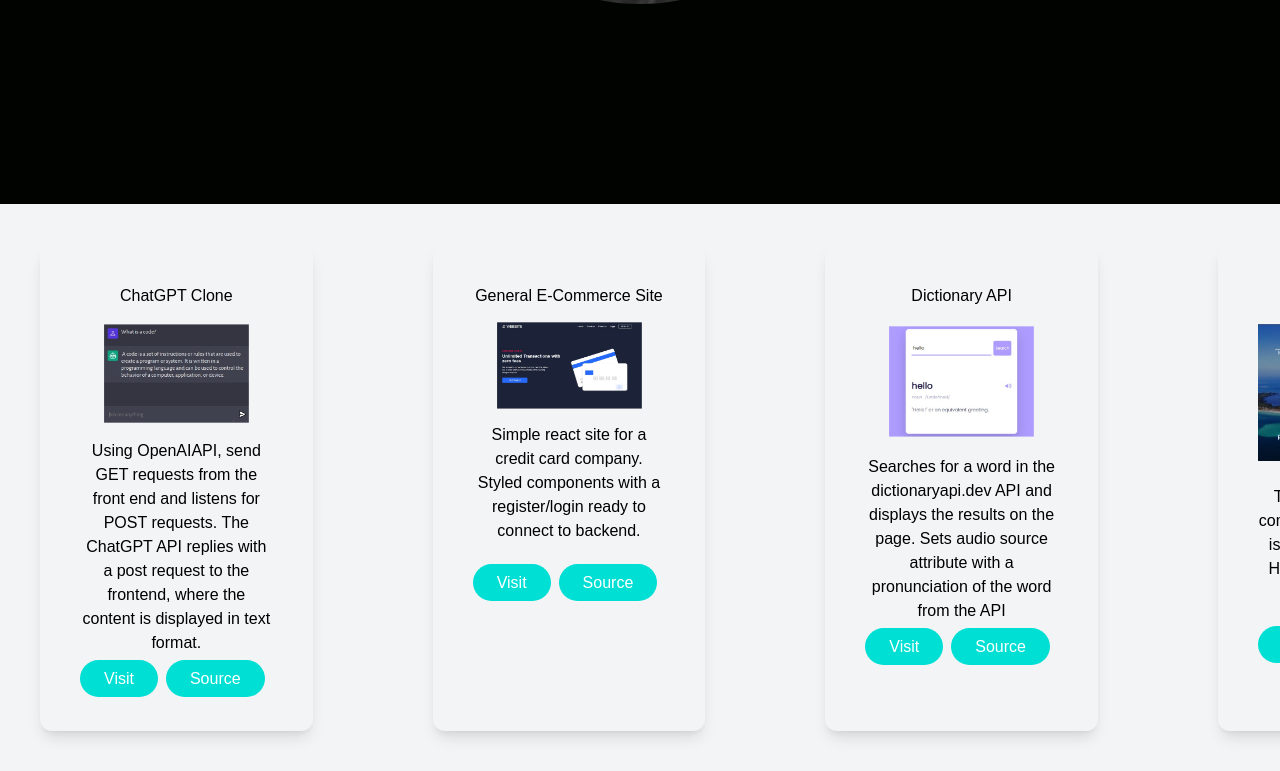
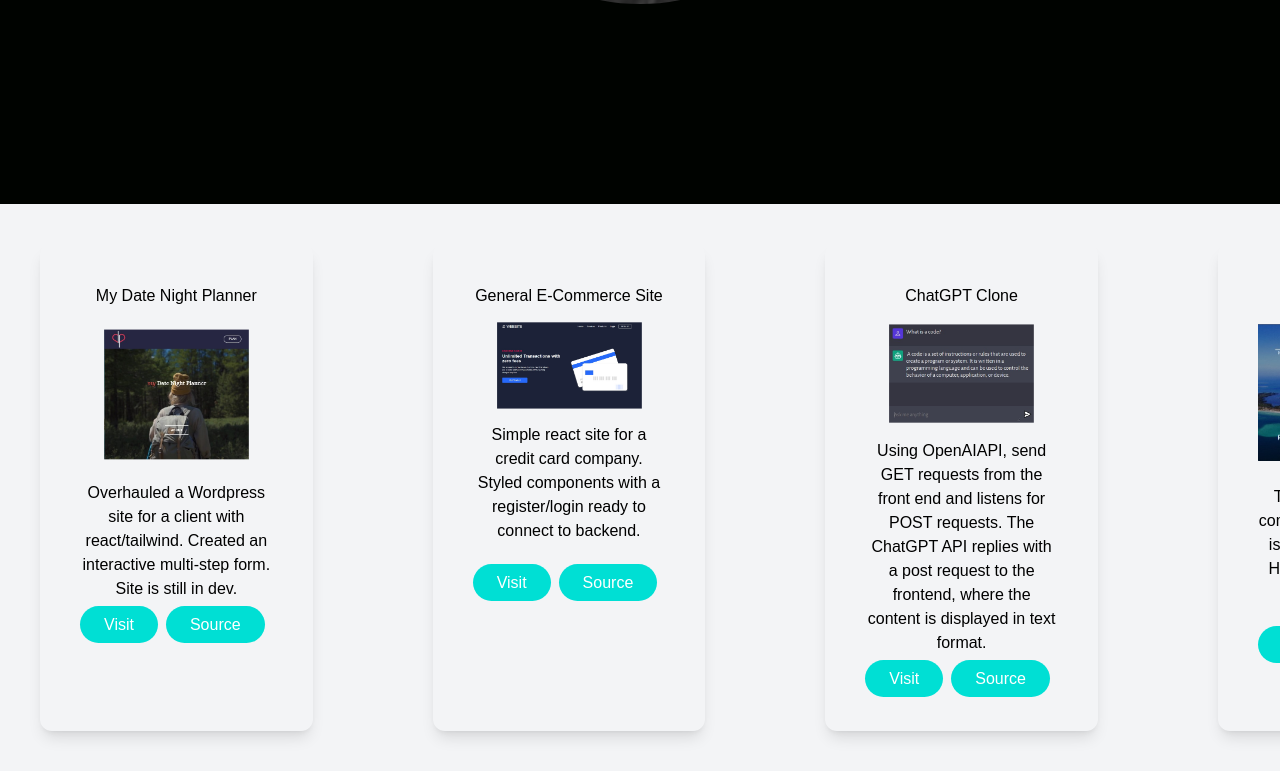
Before and after one commit to pie4fools/portfolioreacttailwind, a React (Create React App) app: page / in a window 1280 px wide. Shown: the part 2003-2774 px from the top of the page. Built offline with nearby package versions, Linux system fonts and the light colour scheme; the HTML template or start-up script is replaced by a standard one.

Commit message:
Added mydatenightplanner to portfolio

```diff
--- a/src/components/Footer.jsx
+++ b/src/components/Footer.jsx
@@ -2,18 +2,18 @@ import React from 'react'
 import chatgptpic from '../pics/chatgptpic.jpg'
 import pristinecleanpic from '../pics/pristinecleanpic.jpg'
 import creditcardpic from '../pics/creditcardpic.jpg'
-import dictionaryapi from '../pics/dictionaryapi.jpg'
+import mydatenightplanner from '../pics/mydatenightplanner.jpg'
 
 const Footer = () => {
   return (
     <div className='bg-gray-100'>
         <div className='lg:flex gap-10'>
-            <div className='text-center shadow-lg p-10 rounded-xl my-10 mx-10 align-center'>
-                <h1>ChatGPT Clone</h1>
-                <img className='scale-75 align-center' src={chatgptpic} alt="Screenshot of ChatGPT Clone" />
-                <p className='pb-3'>Using OpenAIAPI, send GET requests from the front end and listens for POST requests. The ChatGPT API replies with a post request to the frontend, where the content is displayed in text format.</p>
-                <a href='https://chatgptclone-lilac.vercel.app/' target='_blank' rel='noreferrer' className='bg-[#00dfd4] w-[90px] h-[37.5px] rounded-full font-medium mt-7 mx-auto py-2.5 px-6 lg:mr-2 sm:mr-0 text-white hover:bg-black focus:ring focus:ring-grey-300 transition ease-in-out'>Visit</a>
-                <a href='https://github.com/pie4fools/chatgptclone' target='_blank' rel='noreferrer' className='bg-[#00dfd4] w-[90px] h-[37.5px] rounded-full font-medium mt-7 mx-auto py-2.5 px-6 text-white sm:mr-2 lg:mr-2 hover:bg-black focus:ring focus:ring-grey-300 transition ease-in-out'>Source</a>
+            <div className='text-center shadow-lg p-10 rounded-xl my-10 mx-10'>
+                <h1>My Date Night Planner</h1>
+                <img className='scale-75 align-center' src={mydatenightplanner} alt="Screenshot of dictionary site" />
+                <p className='pb-3'>Overhauled a Wordpress site for a client with react/tailwind. Created an interactive multi-step form. Site is still in dev.</p>
+                <a href='https://master--meek-klepon-7b9a84.netlify.app/' target='_blank' rel='noreferrer' className='bg-[#00dfd4] w-[90px] h-[37.5px] rounded-full font-medium mt-7 mx-auto py-2.5 px-6 sm:mr-0 lg:mr-2 text-white hover:bg-black focus:ring focus:ring-grey-300 transition ease-in-out'>Visit</a>
+                <a href='https://github.com/pie4fools/mydatenightplanner1' target='_blank' rel='noreferrer' className='bg-[#00dfd4] w-[90px] h-[37.5px] rounded-full font-medium mt-7 mx-auto py-2.5 px-6 text-white sm:mr-2 lg:mr-2 hover:bg-black focus:ring focus:ring-grey-300 transition ease-in-out'>Source</a>
             </div>
             <div className='text-center shadow-lg p-10 rounded-xl my-10 mx-10'>
                 <h1>General E-Commerce Site</h1>
@@ -22,12 +22,12 @@ const Footer = () => {
                 <a href='https://master--beautiful-zuccutto-11d061.netlify.app/' target='_blank' rel='noreferrer' className='bg-[#00dfd4] w-[90px] h-[37.5px] rounded-full font-medium mt-7 mx-auto py-2.5 px-6 sm:mr-0 lg:mr-2 text-white hover:bg-black focus:ring focus:ring-grey-300 transition ease-in-out'>Visit</a>
                 <a href='https://github.com/pie4fools/react-website-v2' target='_blank' rel='noreferrer' className='bg-[#00dfd4] w-[90px] h-[37.5px] rounded-full font-medium mt-7 mx-auto py-2.5 px-6 text-white sm:mr-2 lg:mr-2 hover:bg-black focus:ring focus:ring-grey-300 transition ease-in-out'>Source</a>
             </div>
-            <div className='text-center shadow-lg p-10 rounded-xl my-10 mx-10'>
-                <h1>Dictionary API</h1>
-                <img className='scale-75 align-center' src={dictionaryapi} alt="Screenshot of dictionary site" />
-                <p className='pb-3'>Searches for a word in the dictionaryapi.dev API and displays the results on the page. Sets audio source attribute with a pronunciation of the word from the API</p>
-                <a href='https://master--chipper-salmiakki-0518f5.netlify.app/' target='_blank' rel='noreferrer' className='bg-[#00dfd4] w-[90px] h-[37.5px] rounded-full font-medium mt-7 mx-auto py-2.5 px-6 sm:mr-0 lg:mr-2 text-white hover:bg-black focus:ring focus:ring-grey-300 transition ease-in-out'>Visit</a>
-                <a href='https://github.com/pie4fools/dictionaryapi' target='_blank' rel='noreferrer' className='bg-[#00dfd4] w-[90px] h-[37.5px] rounded-full font-medium mt-7 mx-auto py-2.5 px-6 text-white sm:mr-2 lg:mr-2 hover:bg-black focus:ring focus:ring-grey-300 transition ease-in-out'>Source</a>
+            <div className='text-center shadow-lg p-10 rounded-xl my-10 mx-10 align-center'>
+                <h1>ChatGPT Clone</h1>
+                <img className='scale-75 align-center' src={chatgptpic} alt="Screenshot of ChatGPT Clone" />
+                <p className='pb-3'>Using OpenAIAPI, send GET requests from the front end and listens for POST requests. The ChatGPT API replies with a post request to the frontend, where the content is displayed in text format.</p>
+                <a href='https://chatgptclone-lilac.vercel.app/' target='_blank' rel='noreferrer' className='bg-[#00dfd4] w-[90px] h-[37.5px] rounded-full font-medium mt-7 mx-auto py-2.5 px-6 lg:mr-2 sm:mr-0 text-white hover:bg-black focus:ring focus:ring-grey-300 transition ease-in-out'>Visit</a>
+                <a href='https://github.com/pie4fools/chatgptclone' target='_blank' rel='noreferrer' className='bg-[#00dfd4] w-[90px] h-[37.5px] rounded-full font-medium mt-7 mx-auto py-2.5 px-6 text-white sm:mr-2 lg:mr-2 hover:bg-black focus:ring focus:ring-grey-300 transition ease-in-out'>Source</a>
             </div>
             <div className='sm:mb-0 text-center shadow-lg p-10 rounded-xl lg:my-10 mx-10'>
                 <h1 className='mb-4'>Pristine Cleaning</h1>
```
Also changed, not shown: src/pics/mydatenightplanner.jpg (added).
